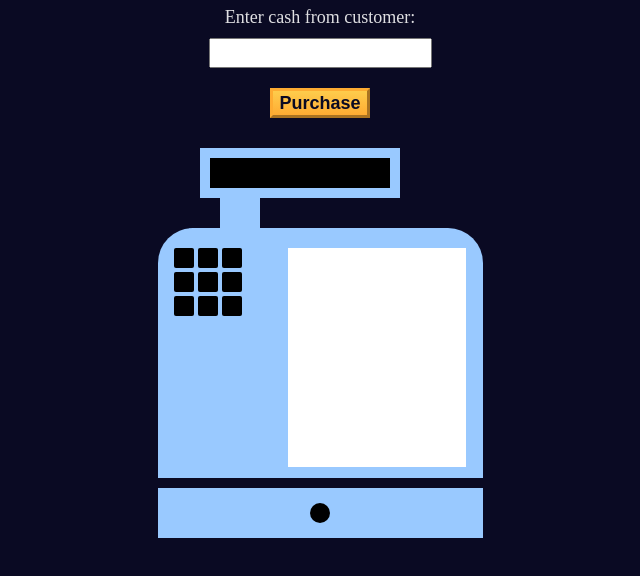
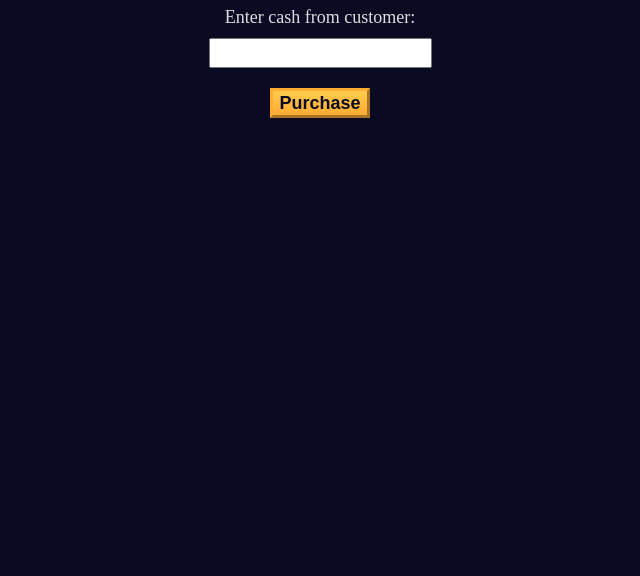
Before and after one commit to AlexisLerch/Ejercicios-certificacion-JavaScript-FreeCodeCamp, a plain HTML site: page 4-Caja registradora/index.html in a window 1280 px wide. Shown: the part 130-706 px from the top of the page, without its empty margins (320-960 px from the left). Drawn offline with Linux system fonts and the light colour scheme.

Commit message:
Agregando proyecto 5 tambien

```diff
--- a/4-Caja registradora/index.html
+++ b/4-Caja registradora/index.html
@@ -21,28 +21,6 @@
         <input type="number" id="cash" class="user-input" value="" />
         <button class="check-btn-styles" id="purchase-btn">Purchase</button>
       </div>
-      <div class="container">
-        <div class="top-display-screen-container">
-          <p id="price-screen" class="price-screen"></p>
-          <div class="connector"></div>
-        </div>
-        <div class="top-register">
-          <div class="btns-container">
-            <button class="btn"></button>
-            <button class="btn"></button>
-            <button class="btn"></button>
-            <button class="btn"></button>
-            <button class="btn"></button>
-            <button class="btn"></button>
-            <button class="btn"></button>
-            <button class="btn"></button>
-            <button class="btn"></button>
-          </div>
-          <div id="cash-drawer-display" class="cash-drawer-display"></div>
-        </div>
-        <div class="bottom-register">
-          <div class="circle"></div>
-        </div>
       </div>
     </main>
     <script src="./script.js"></script>
--- a/4-Caja registradora/styles.css
+++ b/4-Caja registradora/styles.css
@@ -23,12 +23,6 @@
     padding: 40px 10px;
   }
 
-  .freecodecamp-logo {
-    width: 100%;
-    height: 30px;
-    margin-bottom: 20px;
-  }
-
   h1 {
     font-size: 2.5rem;
     margin: 20px 0;
@@ -38,13 +32,6 @@
   #change-due {
     text-align: left;
     font-size: 1.2rem;
-  }
-
-  .container {
-    display: flex;
-    flex-direction: column;
-    justify-content: center;
-    align-items: center;
   }
 
   .input-div {
@@ -67,55 +54,6 @@
     font-size: 15px;
   }
 
-  .price-screen {
-    border: 10px solid #99c9ff;
-    background-color: black;
-    height: 50px;
-    width: 200px;
-    margin-left: -40px;
-    color: white;
-    font-size: 1.2rem;
-    text-align: center;
-    display: flex;
-    flex-wrap: wrap;
-    align-items: center;
-    justify-content: center;
-  }
-
-  #price {
-    font-size: 1.5rem;
-    text-align: center;
-  }
-
-  .connector {
-    margin-left: -20px;
-    background-color: #99c9ff;
-    height: 30px;
-    width: 40px;
-  }
-
-  .top-register {
-    display: flex;
-    justify-content: space-around;
-    border-radius: 35px 35px 0 0;
-    padding-top: 20px;
-    background-color: #99c9ff;
-    height: 250px;
-    width: 325px;
-  }
-
-  .btns-container {
-    width: 25%;
-  }
-
-  .btn {
-    border-radius: 10%;
-    border: none;
-    width: 20px;
-    height: 20px;
-    background-color: black;
-  }
-
   .check-btn-styles {
     cursor: pointer;
     width: 100px;
@@ -129,27 +67,3 @@
     border-color: #feac32;
     border-width: 3px;
   }
-
-  .cash-drawer-display {
-    font-size: 1.1rem;
-    background-color: white;
-    width: 55%;
-    height: 95%;
-    color: black;
-    padding: 10px;
-  }
-
-  .bottom-register {
-    background-color: #99c9ff;
-    height: 50px;
-    width: 325px;
-    margin-top: 10px;
-  }
-
-  .circle {
-    margin: 15px auto;
-    border-radius: 50%;
-    width: 20px;
-    height: 20px;
-    background-color: black;
-  }
```
